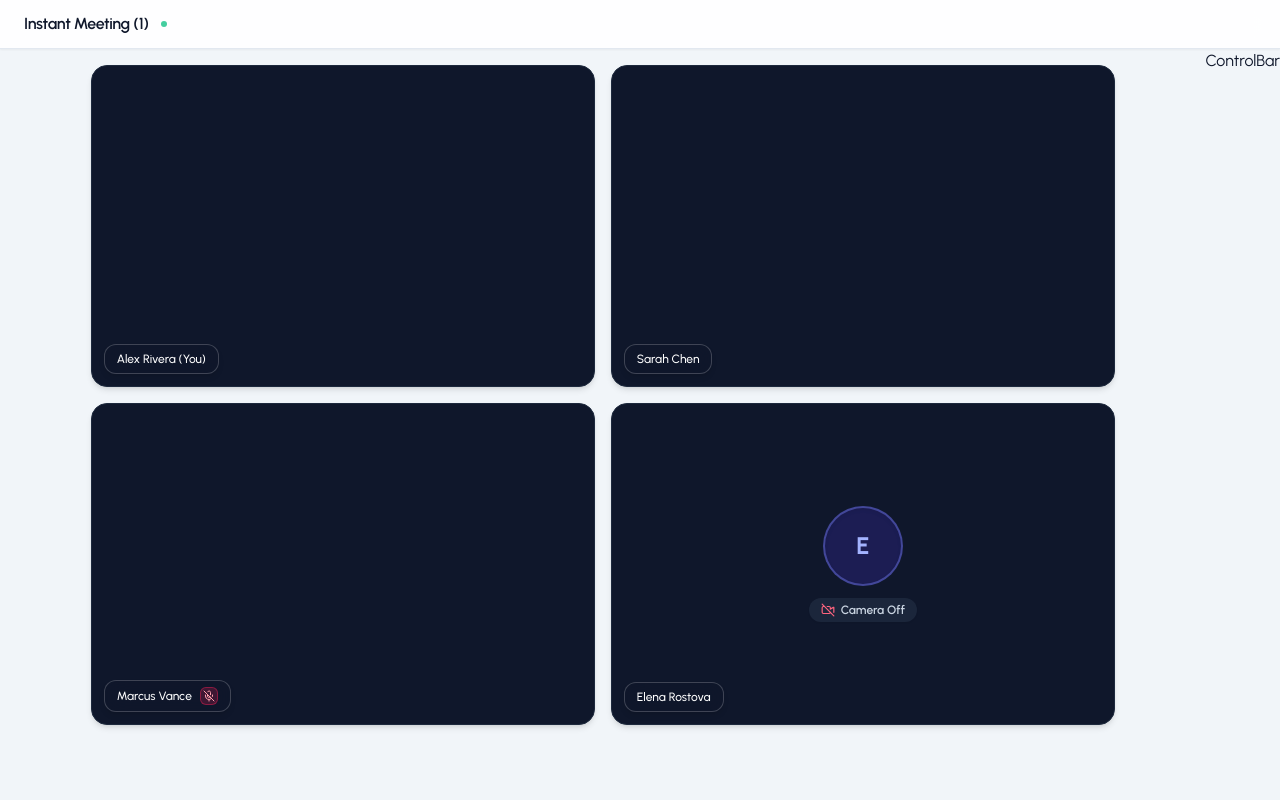
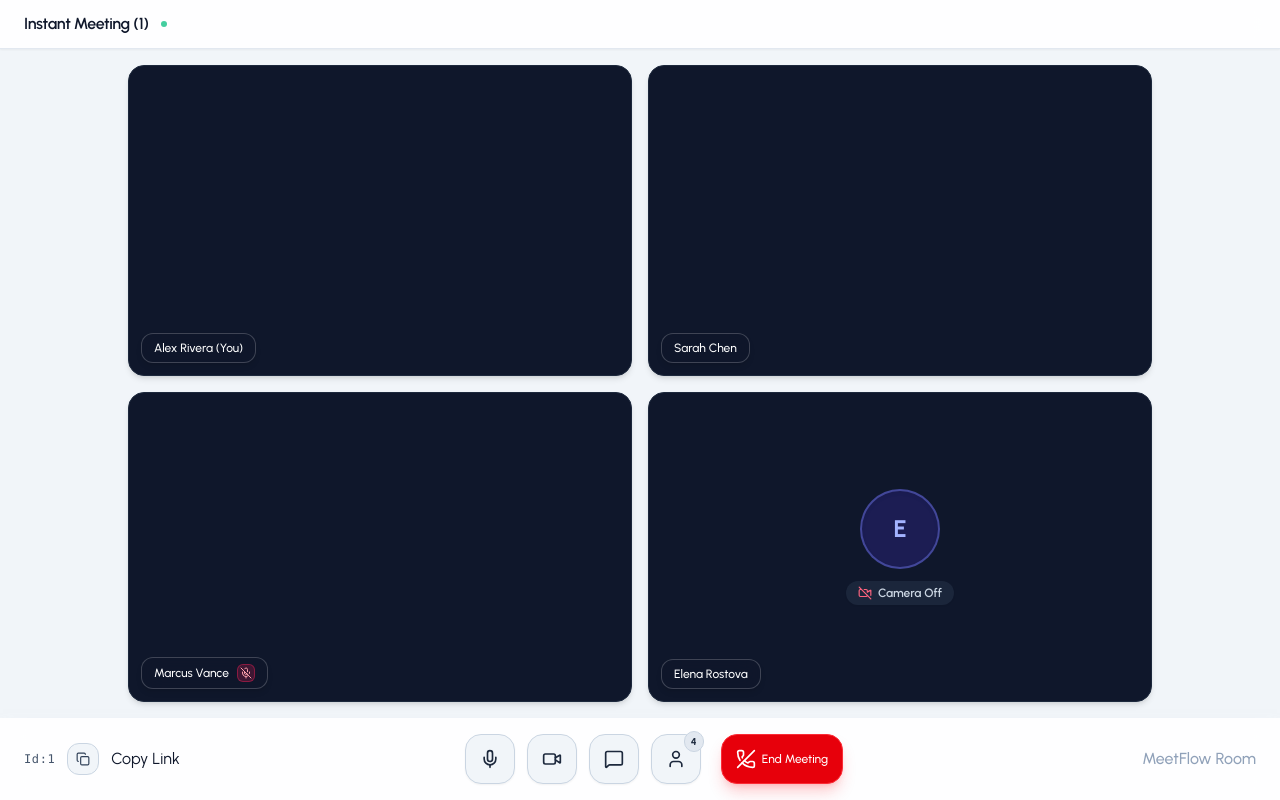
Before and after one commit to TusharChakravarti/MeetFlow, a React (Vite) app in the folder client/: page /meeting/1 in a window 1280 px wide. Built offline with nearby package versions, Linux system fonts and the light colour scheme; no server answers.

Commit message:
created meetingRoom UI

```diff
--- a/client/src/components/meeting/ControlBar.jsx
+++ b/client/src/components/meeting/ControlBar.jsx
@@ -1,13 +1,111 @@
+import { CheckIcon, CopyIcon, MessageSquareIcon, MicIcon, MicOffIcon, PhoneCallIcon, PhoneOffIcon, UserIcon, VideoIcon, VideoOffIcon } from 'lucide-react'
 import React, { useState } from 'react'
-
+import toast from 'react-hot-toast'
 const ControlBar = ({roomId,audioEnabled,VideoEnabled,OnToggleAudio,OnToggleVideo,onToggleChat,onToggleParticipants, isChatOpen,isParticipantOpen,unreadCount ,participantCount,isHost,onLeave,onEndMeeting}) => {
     const [copied,setCopied] = useState(false)
 
-    const copyMeetingId = ()=>{
+    const copyMeetingId = async ()=>{
+          await navigator.clipboard.writeText(window.location.href)
+          setCopied(true)
+          toast.success("Meeting Link Copied")
+          setTimeout(()=>setCopied(false),2000)
 
     }
   return (
-    <div>ControlBar</div>
+    <div>
+        <footer className='w-full bg-white/90 backdrop-blur-md border-slate-200/80 px-6 py-4 flex items-center justify-between z-40 shadow-lg shadow-slate-200/50'>
+            {/* Left Info/Copy Link */}
+            <div className='hidden sm:flex items-center gap-3'>
+              <span className='text-xs font-medium text-slate-600 font-mono tracking-wider'>Id:{roomId}</span>
+              <button onClick={copyMeetingId}
+              className='p-2 rounded-xl bg-slate-100 hover:bg-slate-200 border border-slate-300 text-slate-700 hover:text-slate-900 flex items-center gap-1.5 text-xs font-medium cursor-pointer transition-all '
+              >{copied?<CheckIcon className='w-3.5 h-3.5 text-emerald-600'/>:<CopyIcon className='w-3.5 h-3.5'/>}</button>
+              <span>{copied ? "Copied":"Copy Link"}</span>
+            </div>
+             {/* Center Controls */}
+             <div className='flex items-center gap-3 mx-auto sm:mx-0'>
+                {/* Audio Toggle */}
+                <button onClick={OnToggleAudio}
+                className={`p-3.5 rounded-2xl transition-all cursor-pointer border ${
+                    audioEnabled ? "bg-slate-100 hover:bg-slate-200 text-slate-800 border-slate-300 shadow-xs":"bg-rose-50 hover:bg-rose-100 text-rose-600 border-rose-200 shadow-xs" }`}
+                     title={audioEnabled ? "Mute Microphone":"Unmute Microphone"}
+
+                    >
+
+                         {audioEnabled?<MicIcon className='w-5 h-5'/>:<MicOffIcon className='w-5 h-5'/>}
+                    </button>
+
+                {/* Video Toggle */}
+                   <button onClick={OnToggleVideo}
+                className={`p-3.5 rounded-2xl transition-all cursor-pointer border ${
+                    VideoEnabled ? "bg-slate-100 hover:bg-slate-200 text-slate-800 border-slate-300 shadow-xs":"bg-rose-50 hover:bg-rose-100 text-rose-600 border-rose-200 shadow-xs" }`}
+                     title={VideoEnabled ? "Turn Off Camera":"Turn On Camera"}
+
+                    >
+
+                         {VideoEnabled?<VideoIcon className='w-5 h-5'/>:<VideoOffIcon className='w-5 h-5'/>}
+                    </button>
+
+                  {/* Chat Toggle */}
+
+                          <button onClick={onToggleChat}
+                className={`p-3.5 rounded-2xl transition-all cursor-pointer border ${
+                    isChatOpen ? "bg-primary text-white border-primary shadow-md shadow-primary/20":"bg-slate-100 hover:bg-slate-200 text-slate-800 border-slate-300 shadow-xs" }`}
+                     title="Toggle In-Meeting Chat"
+
+                    >
+
+                     <MessageSquareIcon className='w-5 h-5'/>
+                     {unreadCount>0 && !isChatOpen &&(
+                         <span
+                         className='absolute -top-1 -right-1 bg-primary text-white text-[10px] font-bold w-5 h-5 rounded-full flex items-center justify-center border-2 border-white shadow-xs'
+                         >{unreadCount}</span>
+                     )}
+                    </button>
+
+                  {/* Participants Toggle */}
+
+                                       <button onClick={onToggleParticipants}
+                className={`p-3.5 rounded-2xl transition-all cursor-pointer border relative ${
+                    isParticipantOpen ? "bg-primary text-white border-primary shadow-md shadow-primary/20":"bg-slate-100 hover:bg-slate-200 text-slate-800 border-slate-300 shadow-xs" }`}
+                     title="Toggle Participants List"
+
+                    >
+
+                     <UserIcon className='w-5 h-5'/>
+
+                         <span
+                         className='absolute -top-1 -right-1 bg-slate-200 text-slate-800 text-[10px] font-bold px-1.5 py-0.5 rounded-full border border-slate-300 '
+                         >{participantCount}</span>
+
+                    </button>
+
+
+                   {/* Leave / End Meeting Button */}
+                  {isHost ? (
+                    <button onClick={onEndMeeting}
+                    className='p-3.5 rounded-2xl bg-red-600 hover:bg-red-700 text-white shadow-lg shadow-red-500/25 transition-all cursor-pointer border border-red-500 ml-2 font-medium text-xs flex items-center gap-1.5'
+                    title='End Meeting For All'
+
+                    ><PhoneOffIcon className='w-5 h-5'/>
+                    <span className='hidden md:inline'>End Meeting</span>
+                    </button>
+                  ):(
+                    <button onClick={onLeave}
+                    className='p-3.5 rounded-2xl bg-red-600 hover:bg-red-700 text-white shadow-lg shadow-red-500/25 transition-all cursor-pointer border border-red-500 ml-2'
+                    title='Leave Meeting'
+                    >
+                        <PhoneOffIcon className='w-5 h-5'/>
+                    </button>
+                  )}
+
+             </div>
+             {/* Right Placeholders */}
+             <div className='hidden sm:block w-32 text-right'>
+                <span className='font-medium text-slate-400'>MeetFlow Room</span>
+             </div>
+        </footer>
+    </div>
   )
 }
 
--- a/client/src/hooks/useWebRTC.js
+++ b/client/src/hooks/useWebRTC.js
@@ -14,7 +14,7 @@
 
 
     try {
-      if(navigator?.mediaDevices?.getUserMedia()){
+      if(navigator?.mediaDevices?.getUserMedia){
 
         const stream = await navigator?.mediaDevices?.getUserMedia({
           video:true,
--- a/client/src/pages/MeetingRoom.jsx
+++ b/client/src/pages/MeetingRoom.jsx
@@ -9,6 +9,7 @@
 import { useChat } from '../hooks/useChat'
 import ParticipantList from '../components/meeting/ParticipantList'
 import ControlBar from '../components/meeting/ControlBar'
+import toast from 'react-hot-toast'
 
 
 
@@ -36,10 +37,14 @@
   const isHost = true;
 
   const handleLeave = ()=>{
+    toast("You left the meeting")
+    navigate("/dashboard")
 
   }
 
     const handleEndMeeting = ()=>{
+     endMeeting();
+     toast("Meeting ended for all participants")
 
   }
 
@@ -91,26 +96,29 @@
         />
 
 
-        {/* Bottom Floating Control Bar */}
+
+
+      </div>
+
+          {/* Bottom Floating Control Bar */}
 
         <ControlBar
-        roomId = {meetingId}
+        roomId = {meetingId||dummyMeetingDetails.meetingId}
         audioEnabled = {audioEnabled}
         VideoEnabled = {videoEnabled}
         OnToggleAudio = {toggleAudio}
         OnToggleVideo = {toggleVideo}
         onToggleChat = {toggleChat}
-        onToggleParticipants ={()=> setIsParticipantOpen(false)}
+        onToggleParticipants ={()=> setIsParticipantOpen((prev)=>!prev)}
          isChatOpen = {isChatOpen}
          isParticipantOpen =  {isParticipantOpen}
         unreadCount = {unreadCount}
-    participantCount ={dummyUser.length}
-    isHost = {isHost}
-    onLeave = {handleLeave}
-    onEndMeeting = {handleMeetingEnded}
+         participantCount ={1+remoteUsers.length}
+        isHost = {isHost}
+        onLeave = {handleLeave}
+        onEndMeeting = {handleEndMeeting}
+
         />
-
-      </div>
 
      <div>
 
```
